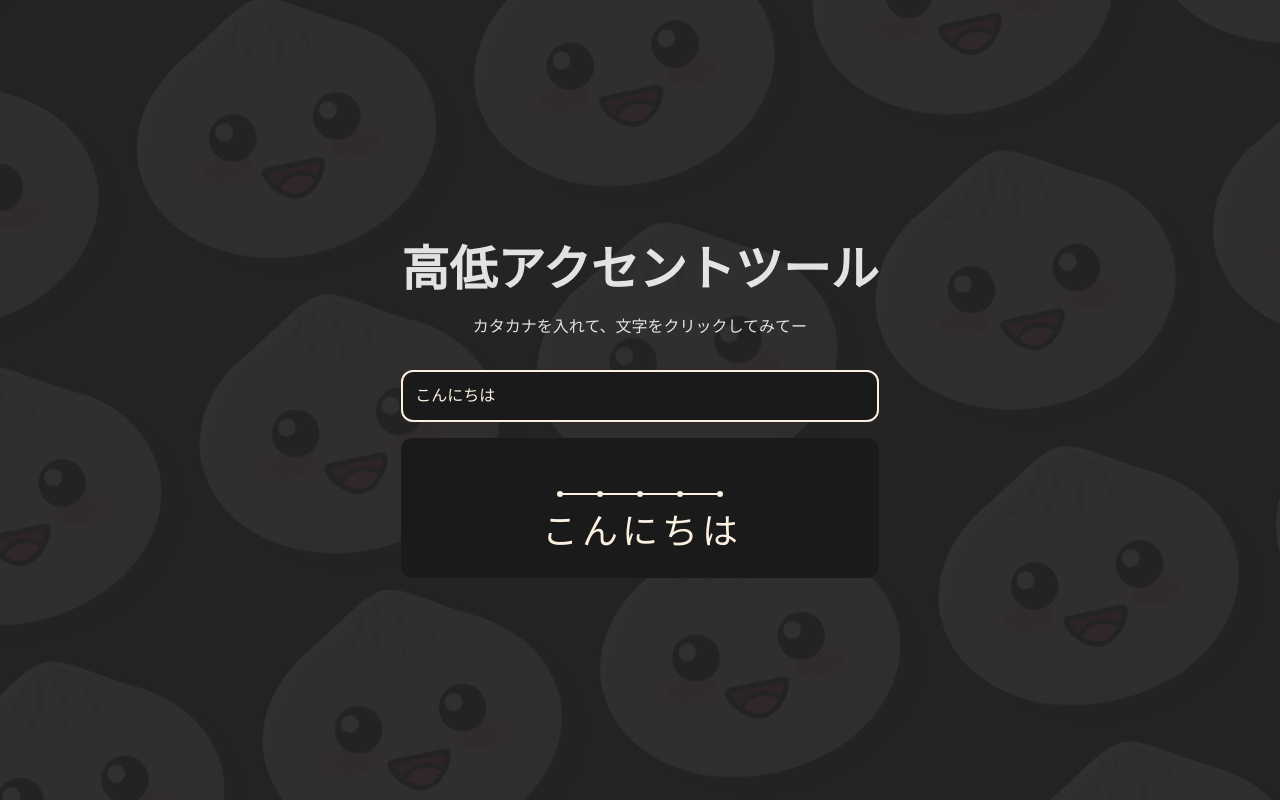
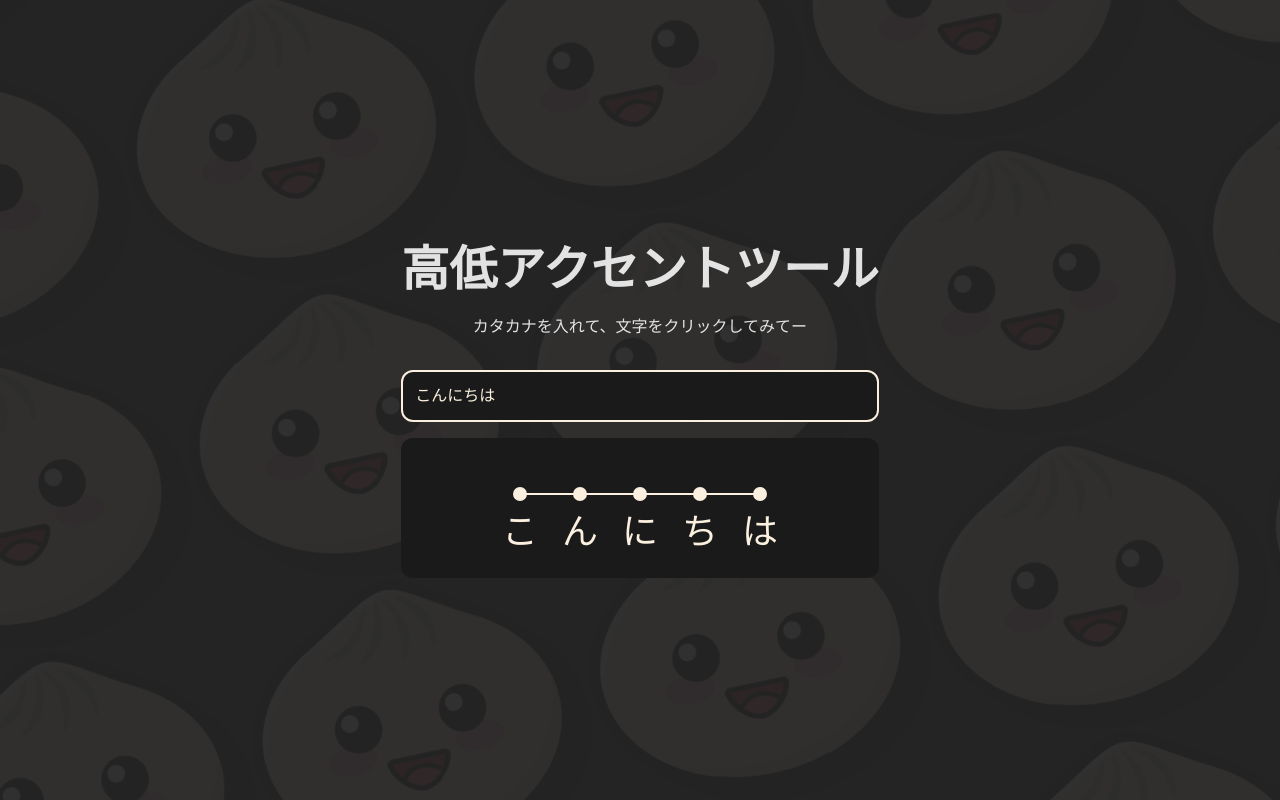
Before and after one commit to jiyans/pitch-accent-viz, a React (Vite) app: page / in a window 1280 px wide. Built offline with nearby package versions, Linux system fonts and the light colour scheme.

Commit message:
better mora width

```diff
--- a/src/PitchAccentViz.tsx
+++ b/src/PitchAccentViz.tsx
@@ -12,7 +12,7 @@ export function PitchAccentViz() {
   const [pitchLevels, setPitchLevels] = useState({});
 
   const moras = splitIntoMoras(inputText);
-  const MORA_WIDTH = 40; // Width allocated for each mora
+  const MORA_WIDTH = 60; // Width allocated for each mora
   const svgWidth = moras.length * MORA_WIDTH;
 
   const togglePitch = (index) => {
@@ -47,7 +47,7 @@ export function PitchAccentViz() {
               key={index}
               cx={x}
               cy={y}
-              r="3"
+              r="7"
               fill="#fbf0df"
               onClick={() => togglePitch(index)}
               className="cursor-pointer"
```
